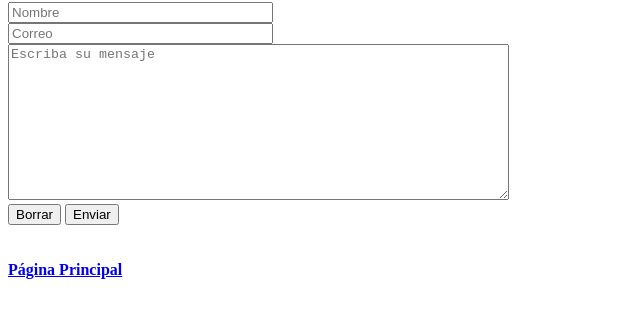
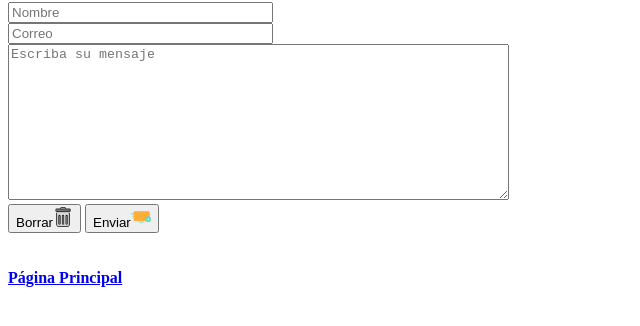
Before and after one commit to NielsenFranco/TrabajoPortfolioHTML, a plain HTML site: page Contacto.html in a window 1280 px wide. Shown: the part 260-586 px from the top of the page, without its empty margins (0-640 px from the left). Drawn offline with Linux system fonts and the light colour scheme.

Commit message:
Se agregaron formulario, fieldset, iframe, audio, video y etiquetas semánticas

```diff
--- a/Contacto.html
+++ b/Contacto.html
@@ -40,8 +40,8 @@
         <input type="text" name="correo" id="correo" size="30" maxlength="50" placeholder="Correo" autocomplete="off"><br>
         <textarea name="mensaje" id="mensaje" rows="10" cols="60" placeholder="Escriba su mensaje"></textarea>
         <br>
-        <input type="reset" value="Borrar">
-        <input type="submit" value="Enviar">
+        <button type="reset">Borrar<img src="Imagenes/borrar.png" alt="borrado" width="20"></button>
+        <button type="submit">Enviar<img src="Imagenes/enviar.png" alt="envio" width="20"></button>
     </form>
     <br>
     <br>
```
Also changed, not shown: Imagenes/borrar.png (added), Imagenes/enviar.png (added).
